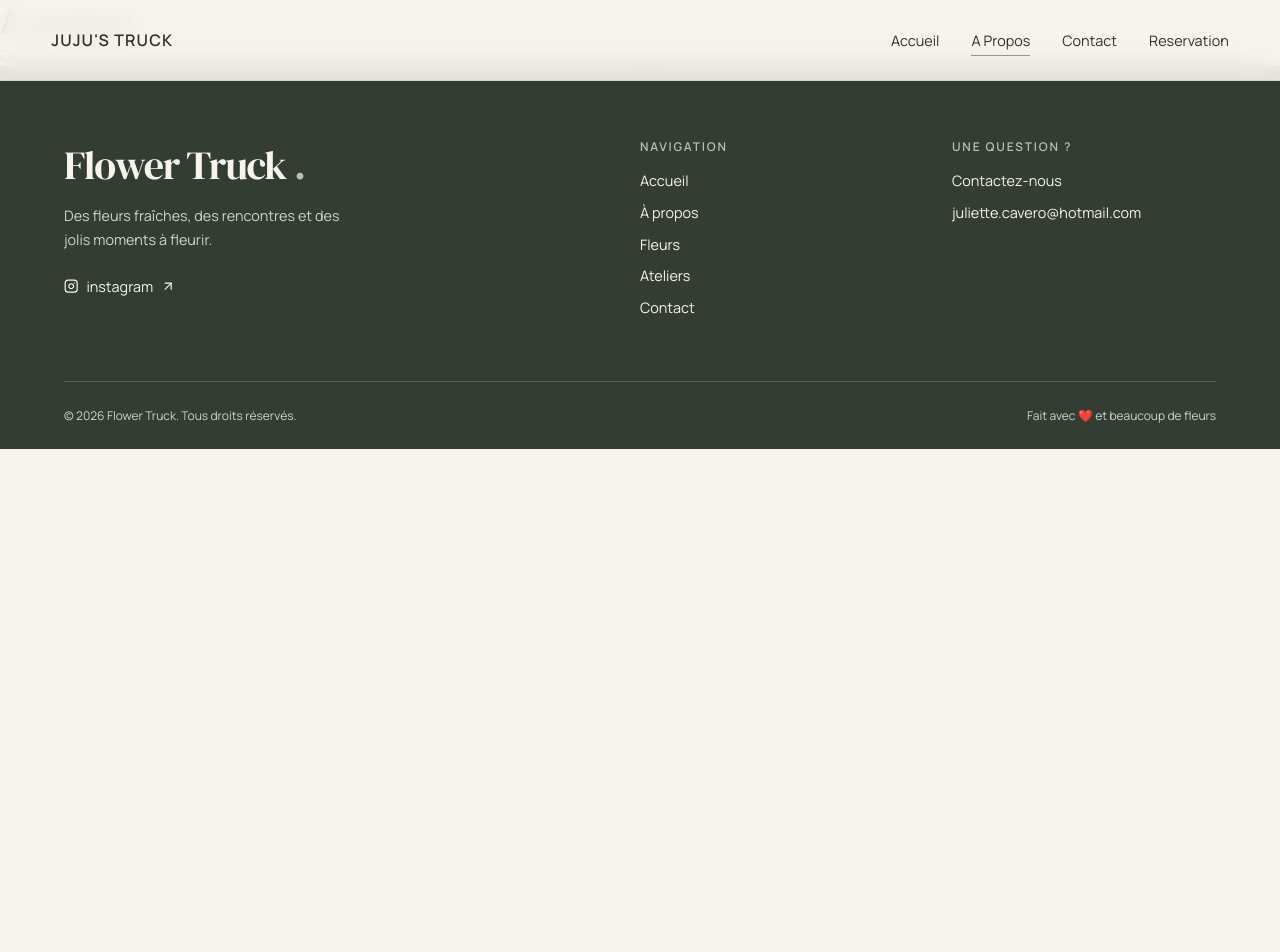
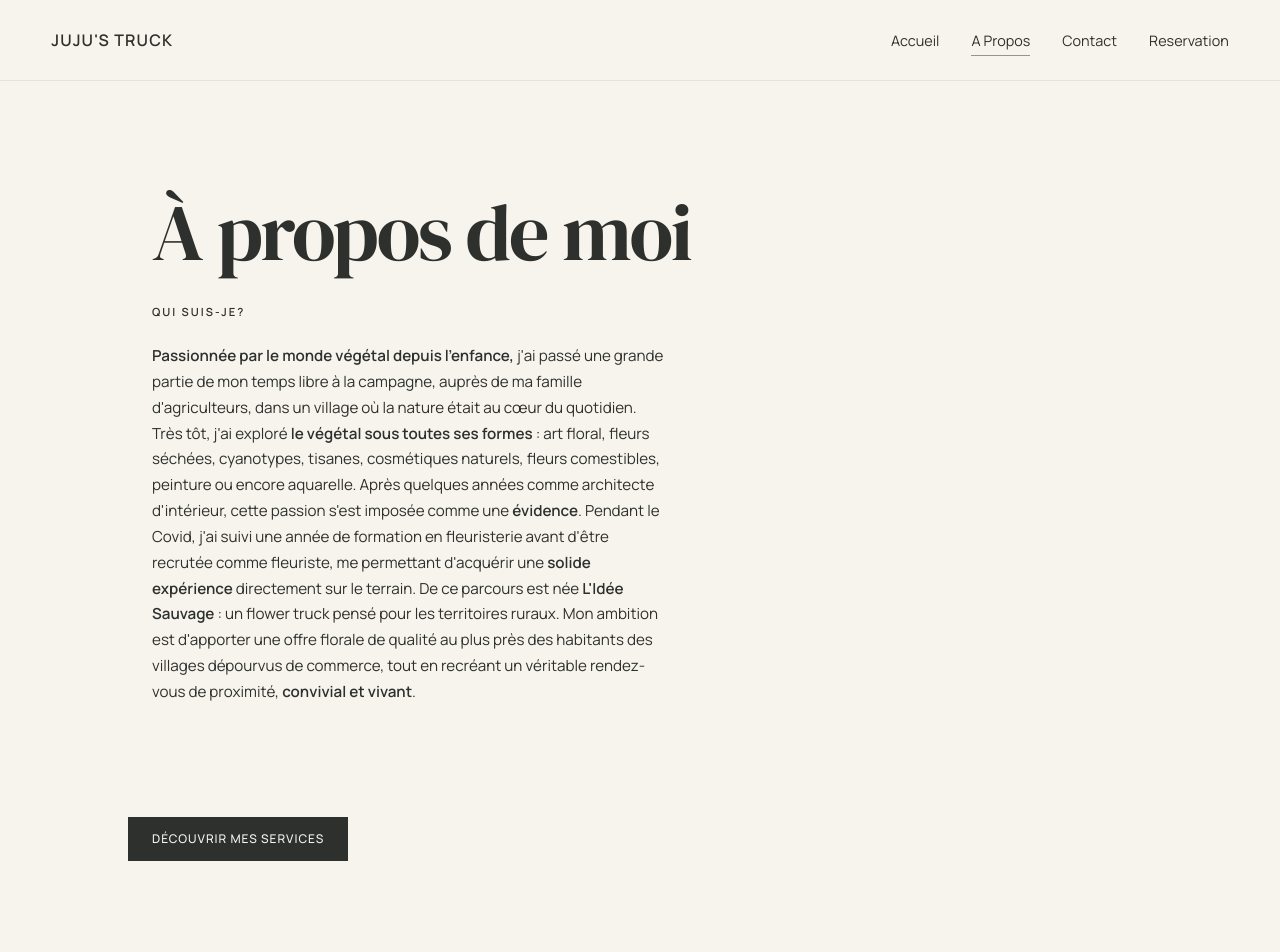
Before and after one commit to giobestava/FlowerTruck, a React (Vite) app: page /about in a window 1280 px wide. Shown: the top 952 px of the page. Before the commit the page ends 800 px from the top, so only its background shows below. Built offline with nearby package versions, Linux system fonts and the light colour scheme.

Commit message:
about page being created

```diff
--- /dev/null
+++ b/src/components/AboutHeader/AboutHeader.css
@@ -0,0 +1,51 @@
+.about-header {
+	padding: 5rem;
+	margin: 3rem;
+	background-color: var(--color-background);
+}
+.about-content {
+	display: flex;
+	flex-direction: column;
+	align-items: flex-start;
+	padding: 4rem 1.5rem 5rem;
+
+	color: var(--color-text);
+}
+.about-header__title {
+	margin: 0;
+	font-family: "DM Serif Display", serif;
+	font-size: clamp(2.8rem, 11vw, 5rem);
+	font-weight: 400;
+	line-height: 1;
+	letter-spacing: -0.03em;
+}
+.about-header__eyebrow {
+	margin-top: 2rem;
+	font-size: 0.7rem;
+	font-weight: 600;
+	letter-spacing: 0.18em;
+	text-transform: uppercase;
+}
+.about-header__text {
+	max-width: 32rem;
+	margin: 1.5rem 0 0;
+	font-size: 0.95rem;
+	line-height: 1.7;
+}
+.about-header__button {
+	display: inline-flex;
+	align-items: center;
+	justify-content: center;
+	margin-top: 2rem;
+	padding: 0.85rem 1.5rem;
+	background-color: var(--color-text);
+	color: var(--color-background);
+	font-size: 0.75rem;
+	font-weight: 500;
+	letter-spacing: 0.08em;
+	text-transform: uppercase;
+	text-decoration: none;
+	transition:
+		background-color 0.25s ease,
+		transform 0.25s ease;
+}
--- /dev/null
+++ b/src/components/AboutHeader/AboutHeader.tsx
@@ -0,0 +1,37 @@
+import "./AboutHeader.css";
+import { Link } from "react-router-dom";
+
+function AboutHeader() {
+	return (
+		<header className="about-header">
+			<div className="about-content">
+				<h1 className="about-header__title">À propos de moi</h1>
+				<h2 className="about-header__eyebrow">QUI SUIS-JE?</h2>
+				<p className="about-header__text">
+					<strong>Passionnée par le monde végétal depuis l'enfance,</strong>{" "}
+					j'ai passé une grande partie de mon temps libre à la campagne, auprès de
+					ma famille d'agriculteurs, dans un village où la nature était au cœur
+					du quotidien. Très tôt, j'ai exploré{" "}
+					<strong>le végétal sous toutes ses formes</strong> : art floral, fleurs
+					séchées, cyanotypes, tisanes, cosmétiques naturels, fleurs
+					comestibles, peinture ou encore aquarelle. Après quelques années comme
+					architecte d'intérieur, cette passion s'est imposée comme une{" "}
+					<strong>évidence</strong>. Pendant le Covid, j'ai suivi une année de
+					formation en fleuristerie avant d'être recrutée comme fleuriste, me
+					permettant d'acquérir une <strong>solide expérience</strong>{" "}
+					directement sur le terrain. De ce parcours est née{" "}
+					<strong>L'Idée Sauvage</strong> : un flower truck pensé pour les
+					territoires ruraux. Mon ambition est d'apporter une offre florale de
+					qualité au plus près des habitants des villages dépourvus de commerce,
+					tout en recréant un véritable rendez-vous de proximité,{" "}
+					<strong>convivial et vivant</strong>.{" "}
+				</p>
+			</div>
+
+			<Link to="/fleurs" type="button" className="about-header__button">
+				Découvrir mes services
+			</Link>
+		</header>
+	);
+}
+export default AboutHeader;
--- a/src/pages/About/AboutPage.tsx
+++ b/src/pages/About/AboutPage.tsx
@@ -1,12 +1,10 @@
+import "./AboutPage.css";
+import AboutHeader from "../../components/AboutHeader/AboutHeader.tsx";
+
 function about() {
 	return (
-		<div>
-			<h1>A propos</h1>
-			<p>
-				Découvrez l'histoire de notre entreprise et notre passion pour les
-				fleurs. Nous nous engageons à fournir des fleurs fraîches et de qualité
-				à nos clients, où qu'ils se trouvent.
-			</p>
+		<div className="about">
+			<AboutHeader />
 		</div>
 	);
 }
--- a/src/pages/Home/HomePage.tsx
+++ b/src/pages/Home/HomePage.tsx
@@ -1,6 +1,6 @@
 import "./HomePage.css";
+import AboutSection from "../../components/AboutSection/AboutSection.tsx";
 import Hero from "../../components/Hero/Hero.tsx";
-import AboutSection from "../../components/AboutSection/AboutSection.tsx";
 import Services from "../../components/ServicesSection/Services.tsx";
 
 function Home() {
```
Also changed, not shown: src/pages/About/AboutPage.css (added).
